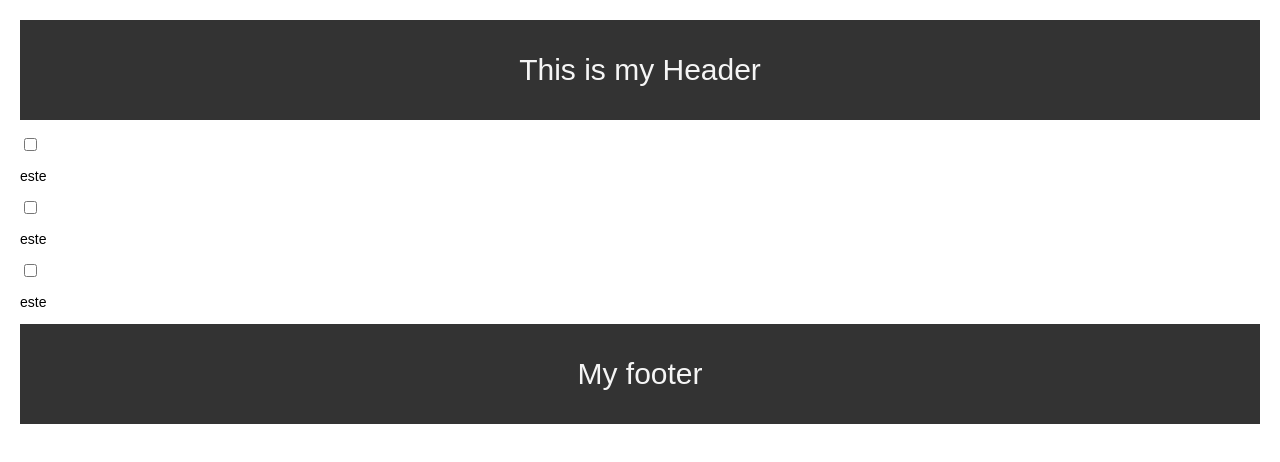
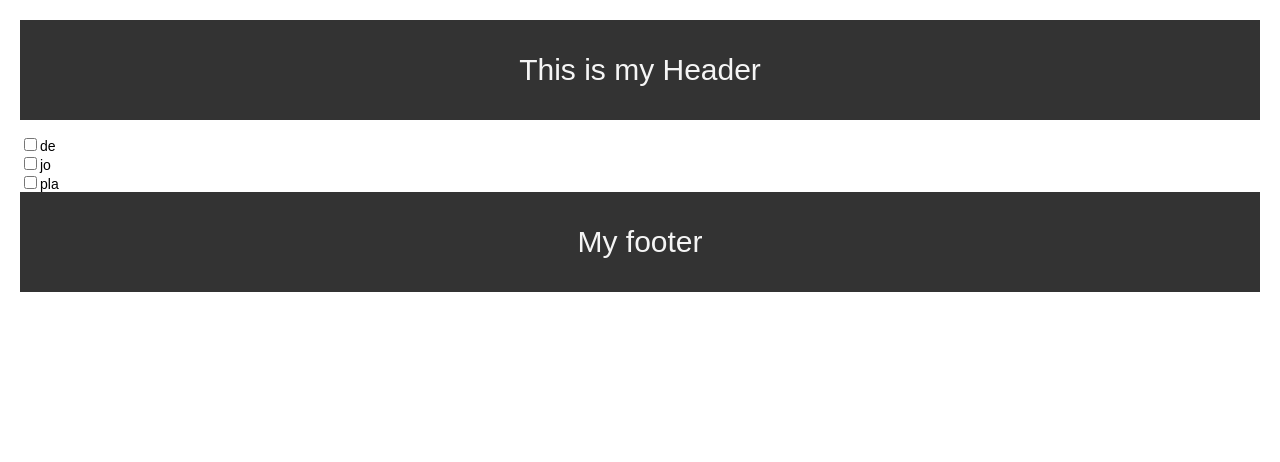
Before and after one commit to Pauloalgelin/learnreact, a React (Create React App) app: page / in a window 1280 px wide. Shown: the top 462 px of the page. Built offline with nearby package versions, Linux system fonts and the light colour scheme.

Commit message:
Mapping components from data array.

```diff
--- a/src/components/Checklist.js
+++ b/src/components/Checklist.js
@@ -1,13 +1,13 @@
 import React from "react"
 import TodoItem from "./TodoItem"
+import goals from "./Data"
 
 function Checklist() {
-    const meu = {name: "este"}
+    const todoItemArray = goals.map(data => <TodoItem key={data.id} name={data.name} />)
+
     return (
         <div>
-            <TodoItem obj={meu}/>
-            <TodoItem obj={meu}/>
-            <TodoItem obj={meu}/>
+            {todoItemArray}
         </div>
     )
 }
--- /dev/null
+++ b/src/components/Data.js
@@ -0,0 +1,8 @@
+const goals =
+    [
+        {id: 0, name: "de"},
+        {id: 1, name: "jo"},
+        {id: 2, name: "pla"}
+    ]
+
+export default goals
--- a/src/components/TodoItem.js
+++ b/src/components/TodoItem.js
@@ -4,7 +4,7 @@ function TodoItem(props){
     return (
         <div>
             <input type="checkbox"></input>
-            <p>{props.obj.name}</p>
+            {props.name}
         </div>
     )
 }
```
